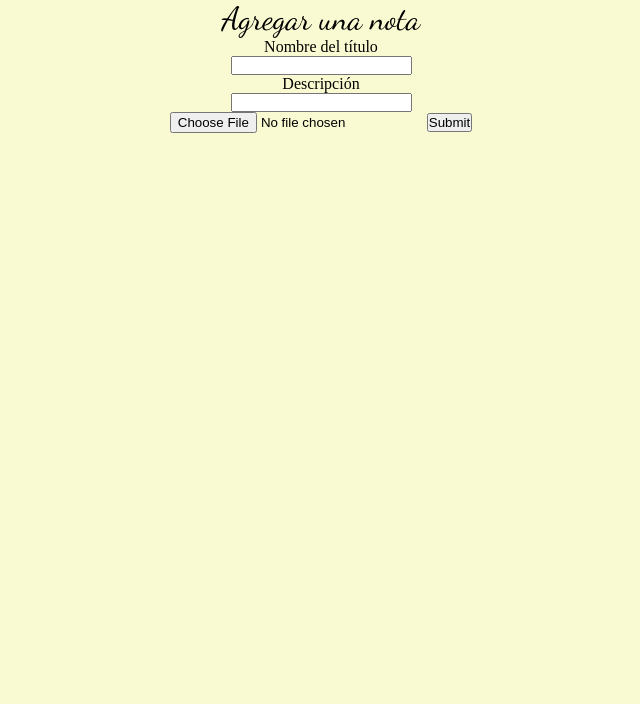
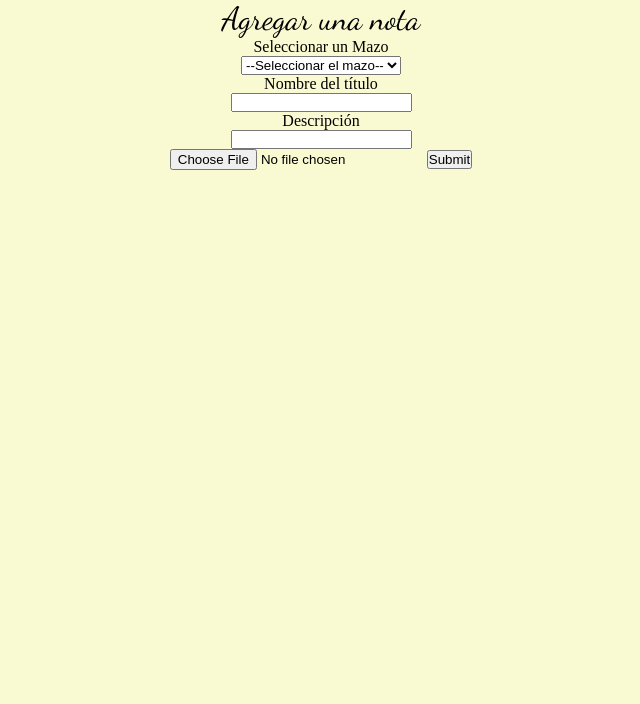
Before and after one commit to UserJorge/ProyectoPostItProgramacionWeb, an ASP.NET Core app: page /Notas/Agregar in a window 1280 px wide. Shown: the part 96-800 px from the top of the page, without its empty margins (319-959 px from the left). Run offline with ASP.NET Core 8, Linux system fonts and the light colour scheme; some libraries are stand-ins or nearby versions.

Commit message:
Loginmods

```diff
--- a/ProyectoPostItProgramacionWeb/Controllers/HomeController.cs
+++ b/ProyectoPostItProgramacionWeb/Controllers/HomeController.cs
@@ -39,7 +39,7 @@
             Context.SaveChanges();
             return View();
         }
-        [HttpPost("Usuario/IniciarSesion")]
+        [HttpGet("Usuario/IniciarSesion")]
         public IActionResult IniciarSesionUsuario()
         {
             return View();
--- a/ProyectoPostItProgramacionWeb/Controllers/NotasController.cs
+++ b/ProyectoPostItProgramacionWeb/Controllers/NotasController.cs
@@ -36,16 +36,18 @@
         {
             PostItViewModel vm = new();
             vm.Nota = new();
+            vm.Mazos = Context.Mazo;
             return View(vm);
         }
         [HttpPost("Notas/Agregar/")]
         public IActionResult AgregarNota(PostItViewModel vm)
         {
             vm.Nota.FechaCreacion = DateTime.Now;
-            vm.Nota.IdMazo = 1;
             //vm.Nota.IdMazoNavigation = Context.Mazo.FirstOrDefault(x => x.Id == 1);
+            if (!Context.Mazo.Any(x=>x.Id==vm.Nota.IdMazo&&x.IdUsuario==1))
+            {
 
-
+            }
             if (Context.Nota.Any(x=>x.Titulo==vm.Nota.Titulo))
             {
                 ModelState.AddModelError("", "No se puede registrar una nota que ya existe (título)");
@@ -88,6 +90,7 @@
             var nota = Context.Nota.FirstOrDefault(x => x.Titulo == id);
             PostItViewModel vm = new();
             vm.Nota = nota;
+            vm.Mazos = Context.Mazo;
             return View(vm);
         }
         [HttpPost("Notas/Editar/")]
--- a/ProyectoPostItProgramacionWeb/ViewModels/PostItViewModel.cs
+++ b/ProyectoPostItProgramacionWeb/ViewModels/PostItViewModel.cs
@@ -10,6 +10,7 @@
     public class PostItViewModel
     {
         public Nota Nota { get; set; }
+        public IEnumerable<Mazo> Mazos { get; set; }
         public IFormFile Audio { get; set; }
     }
 }
--- a/ProyectoPostItProgramacionWeb/Views/Home/AccesoDenegado.cshtml
+++ b/ProyectoPostItProgramacionWeb/Views/Home/AccesoDenegado.cshtml
@@ -4,5 +4,5 @@
     Layout = "_Layout";
 }
 
-<h1>Acceso denegado</h1>
-<button href="~/Home/Index">Volver al Inicio</button>
+<h1 style="text-align:center;">Acceso denegado</h1><br />
+<button href="~/Home/Index" >Volver al Inicio</button>
--- a/ProyectoPostItProgramacionWeb/Views/Home/RegistrarUsuario.cshtml
+++ b/ProyectoPostItProgramacionWeb/Views/Home/RegistrarUsuario.cshtml
@@ -5,7 +5,7 @@
 }
 
 <div class="FormularioGeneral">
-    <p class="TituloFormulario">Iniciar Sesión</p>
+    <p class="TituloFormulario">Registrarse</p>
     <form method="POST" action="~/Usuario/Registrarse/">
         <p>Correo Electrónico</p>
         <input type="text" asp-for="Nombre" /><br />
--- a/ProyectoPostItProgramacionWeb/Views/Notas/AgregarNota.cshtml
+++ b/ProyectoPostItProgramacionWeb/Views/Notas/AgregarNota.cshtml
@@ -6,10 +6,14 @@
 <div class="FormularioGeneral">
     <p class="TituloFormulario">Agregar una nota</p>
     <form method="post" action="~/Notas/Agregar/" enctype="multipart/form-data">
+        <p>Seleccionar un Mazo</p>
+        <select asp-items="@(new SelectList(Model.Mazos,"Id","Titulo"))" asp-for="Nota.IdMazo">
+            <option selected="selected" >--Seleccionar el mazo--</option>
+        </select>
         <p>Nombre del título</p>
         <input type="text"  asp-for="Nota.Titulo" />
         <p>Descripción</p>
-        <input type="text" asp-for="Nota.Descripcion" /><br />
+        <input type="text" asp-for="Nota.Descripcion" /><br/>
         <input type="file" accept="audio/mp3" asp-for="Audio" />
         <input type="submit" />
     </form>
--- a/ProyectoPostItProgramacionWeb/Views/Notas/EditarNota.cshtml
+++ b/ProyectoPostItProgramacionWeb/Views/Notas/EditarNota.cshtml
@@ -6,8 +6,12 @@
 <div class="FormularioGeneral">
     <p class="TituloFormulario">Agregar una nota</p>
     <form method="post" action="~/Notas/Editar/" enctype="multipart/form-data">
+        <p>Seleccionar un Mazo</p>
+        <select asp-items="@(new SelectList(Model.Mazos,"Id","Titulo"))" asp-for="Nota.IdMazo">
+            <option value="@Model.Nota.IdMazo" selected="selected">@Model.Nota.IdMazoNavigation.Nota</option>
+        </select>
         <p>Nombre del título</p>
-        <input type="text" asp-for="Nota.Titulo" readonly/>
+        <input type="text" asp-for="Nota.Titulo" readonly />
         <p>Descripción</p>
         <input type="text" asp-for="Nota.Descripcion" /><br />
         <input type="file" accept="audio/mp3" asp-for="Audio" />
--- a/ProyectoPostItProgramacionWeb/Views/Shared/_Layout.cshtml
+++ b/ProyectoPostItProgramacionWeb/Views/Shared/_Layout.cshtml
@@ -15,8 +15,8 @@
         <ul>
             <li><i class="fas fa-plus"></i><a href="~/Notas/Agregar/">&nbsp;<span>Agregar Nota</span></a></li>
             <li><i class="far fa-sticky-note"></i><a href="~/Home/Index">&nbsp; Notas Recientes</a></li>
-            <li><i class="fas fa-user"></i><a href="~/Home/IniciarSesionUsuario">&nbsp; Iniciar Sesión</a></li>
-            <li><i class="fas fa-user-plus"></i><a href="~/Home/RegistrarUsuario">&nbsp;Registrarse</a></li>
+            <li><i class="fas fa-user"></i><a href="~/Usuario/IniciarSesion">&nbsp; Iniciar Sesión</a></li>
+            <li><i class="fas fa-user-plus"></i><a href="~/Usuario/Registrarse">&nbsp;Registrarse</a></li>
             <li><i class="fas fa-sign-out-alt"></i><a>&nbsp;Cerrar Sesión</a></li>
         </ul>
     </header>
```
Also changed, not shown: ProyectoPostItProgramacionWeb/Views/Home/IniciarSesionUsuario.cshtml (+4 -4 lines).
